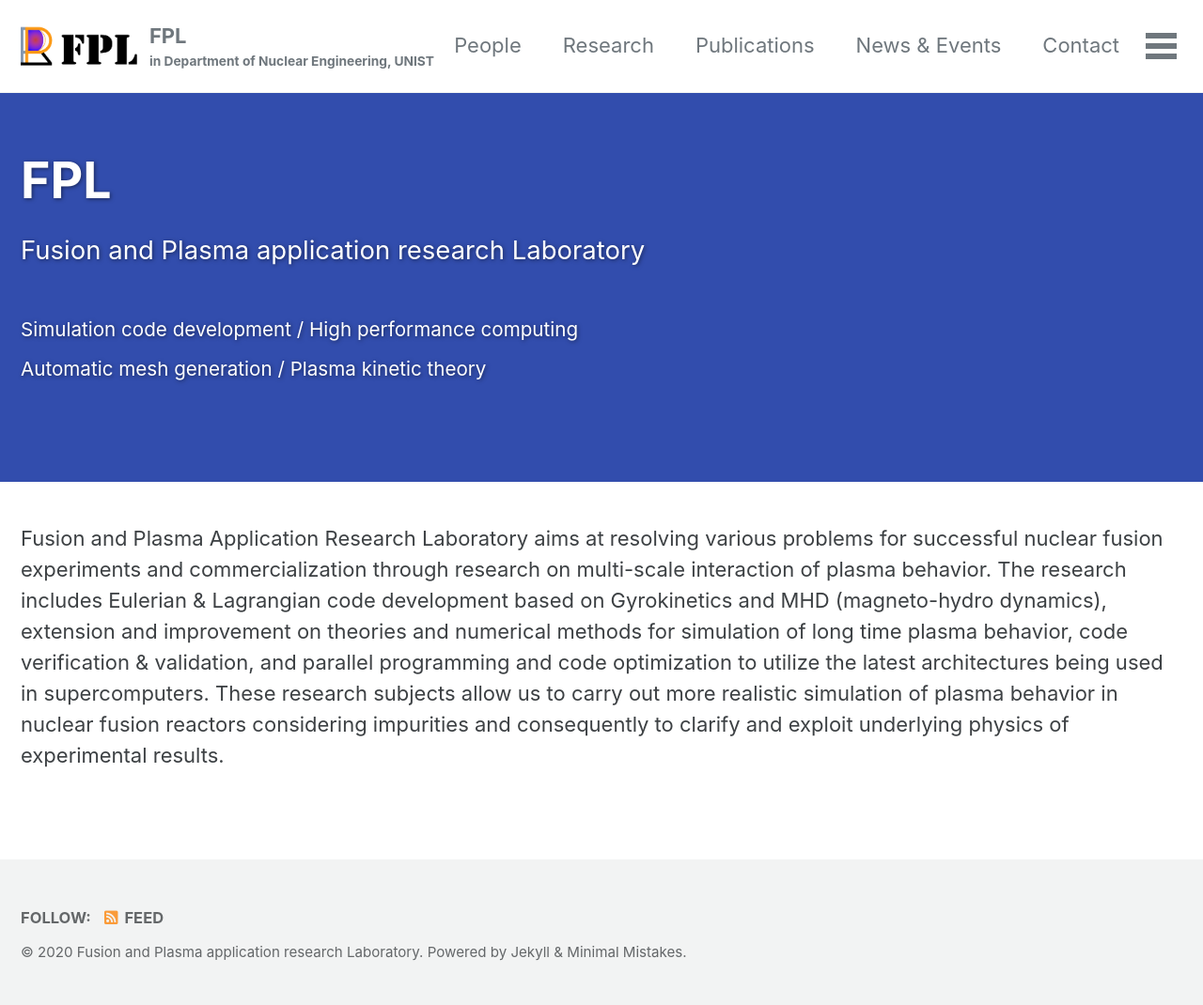
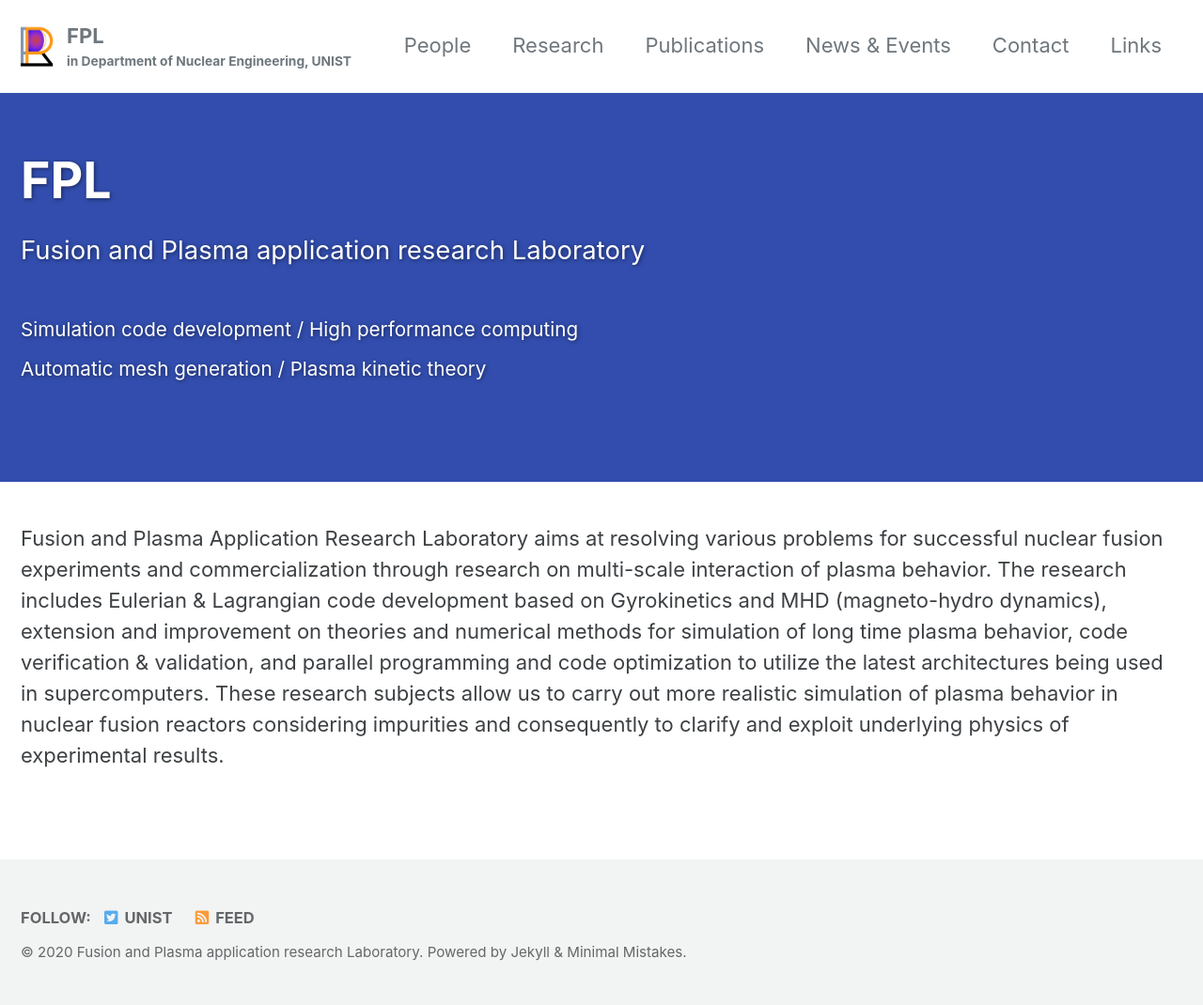
Before and after one commit to UNIST-FPL/unist-fpl.github.io, a Jekyll site: the page built from _pages/home.md, in a window 1280 px wide. Shown: the whole page at 94% size. Built offline with Jekyll 4.4.1, drawn with Linux system fonts in a browser that asks for light colours; cached includes are drawn as plain includes.

Commit message:
change logo and add unist link in footer

```diff
--- a/_config.yml
+++ b/_config.yml
@@ -25,7 +25,7 @@ url                      : "https://fpl-unist.github.io"
 baseurl                  : # the subpath of your site, e.g. "/blog"
 repository               : # GitHub username/repo-name e.g. "mmistakes/minimal-mistakes"
 teaser                   : # path of fallback teaser image, e.g. "/assets/images/500x300.png"
-logo                     : "/assets/images/FPL_Logo.png"
+logo                     : "/assets/images/FPL_Logo_LogoOnly.png"
 masthead_title           : # overrides the website title displayed in the masthead, use " " for no title
 # breadcrumbs            : false # true, false (default)
 words_per_minute         : 200
@@ -121,6 +121,9 @@ author:
 # Site Footer
 footer:
   links:
+    - label: "UNIST"
+      icon: "fab fa-fw fa-twitter-square"
+      url: "https://www.unist.ac.kr"
     - label: "Twitter"
       icon: "fab fa-fw fa-twitter-square"
       # url:
```
Also changed, not shown: assets/images/FPL_Logo_LogoOnly.png (added).
